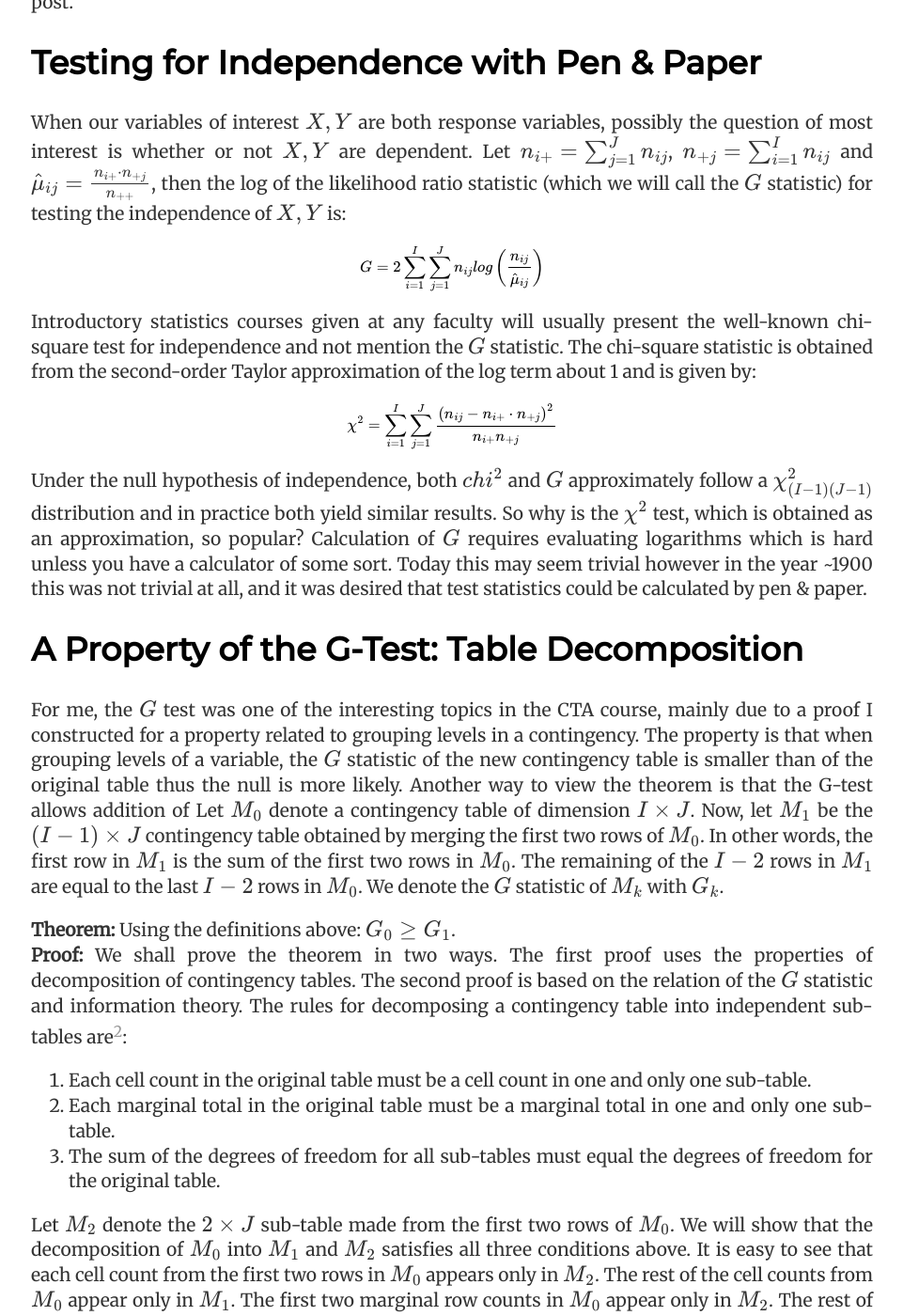
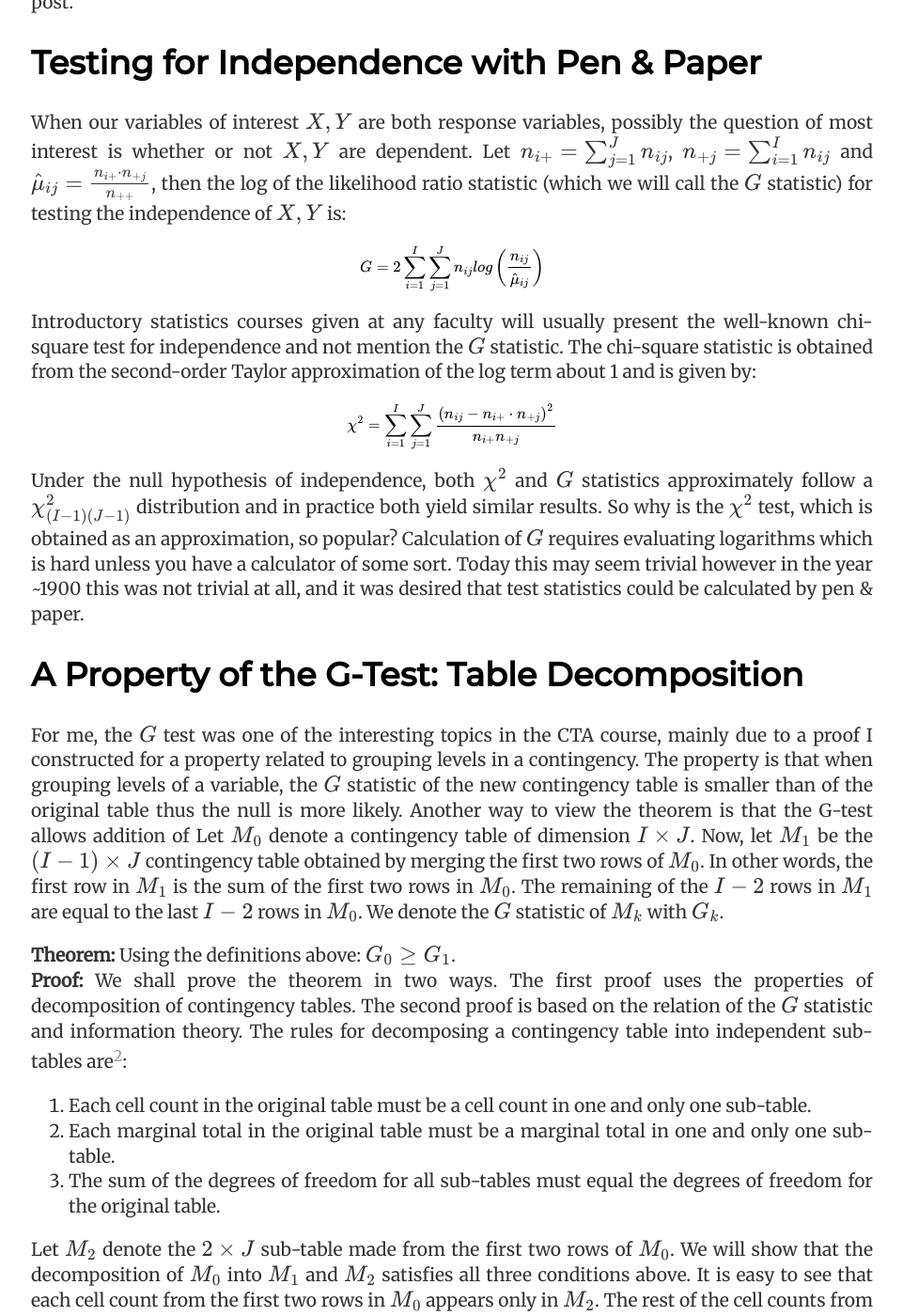
Before and after one commit to nirryde/nirryde.github.io, a Jekyll site: the page built from _posts/2020-10-04-Groupping Levels in Contingency and Independence.md, in a window 1280 px wide and 1400 px high, scrolled down 853 px. Shown: the whole window at 94% size, without its empty margins (159-1120 px from the left). Built offline with Jekyll 4.4.1, drawn with Linux system fonts in a browser that asks for light colours; formulas are drawn with MathJax 3; some of the changed text lies outside the part shown.

Commit message:
Update 2020-10-04-Groupping Levels in Contingency and Independence.md

```diff
--- a/_posts/2020-10-04-Groupping Levels in Contingency and Independence.md
+++ b/_posts/2020-10-04-Groupping Levels in Contingency and Independence.md
@@ -16,13 +16,13 @@
 
 When our variables of interest $$X,Y$$ are both response variables, possibly the question of most interest is whether or not $$X,Y$$ are dependent. Let $$n_{i+}=\sum_{j=1}^{J}n_{ij}$$, $$n_{+j}=\sum_{i=1}^{I}n_{ij}$$ and $$\hat{\mu}_{ij}=\frac{n_{i+}\cdot n_{+j}}{n_{++}} $$, then the log of the likelihood ratio statistic (which we will call the $$G$$ statistic) for testing the independence of $$X,Y$$ is:
 
-$$G=2 \sum_{i=1}^{I} \sum_{j=1}^{J} n_{ij} log \left( \frac{n_{ij}}{\hat{\mu}_{ij}} \right)$$
+$$G = 2 \sum_{i=1}^{I} \sum_{j=1}^{J} n_{ij} log \left( \frac{n_{ij}}{\hat{\mu}_{ij}} \right)$$
 
 Introductory statistics courses given at any faculty will usually present the well-known chi-square test for independence and not mention the $$G$$ statistic. The chi-square statistic is obtained from the second-order Taylor approximation of the log term about 1 and is given by:
 
 $$\chi^2= \sum_{i=1}^{I}\sum_{j=1}^{J} \frac{\left(n_{ij}-n_{i+}\cdot n_{+j} \right)^2}{ n_{i+}n_{+j}}$$
 
-Under the null hypothesis of independence, both $$chi^2$$ and $$G$$ approximately follow a $$\chi^2_{(I-1)(J-1)}$$ distribution and in practice both yield similar results. So why is the $$\chi^2$$ test, which is obtained as an approximation, so popular? Calculation of $$G$$ requires evaluating logarithms which is hard unless you have a calculator of some sort. Today this may seem trivial however in the year ~1900 this was not trivial at all, and it was desired that test statistics could be calculated by pen & paper.
+Under the null hypothesis of independence, both $$\chi^2$$ and $$G$$ statistics approximately follow a $$\chi^2_{(I-1)(J-1)}$$ distribution and in practice both yield similar results. So why is the $$\chi^2$$ test, which is obtained as an approximation, so popular? Calculation of $$G$$ requires evaluating logarithms which is hard unless you have a calculator of some sort. Today this may seem trivial however in the year ~1900 this was not trivial at all, and it was desired that test statistics could be calculated by pen & paper.
 
 A Property of the G-Test: Table Decomposition
 ---------------------------------------------
@@ -46,36 +46,36 @@
 Finally, $$M_0$$ has $$(I-1)(J-1)$$ degrees of freedom. $$M_1$$ has $$(I-2)(J-1)$$ degrees of freedom and $$M_2$$ has $$2(J-1)$$ degrees of freedom. It follows that the sum of degrees of freedom of $$M_1,M_2$$ is equal to the degrees of freedom of $$M_0$$.
 Since the decomposition of $$M_0$$ into $$M_1,M_2$$ satisfies all of the three decomposition rules, it follows that $$G_0=G_1+G_2$$. The result now follows from the fact that $$G_k \geq 0$$ hence $$G_0 \geq G_1$$.
 
-For the algebraic proof, let $$pi_{ij}=n_{ij}/n_{++}$$. Notice we can write $$G_0$$ as: \
+For the algebraic proof, let $$pi_{ij}=n_{ij}/n_{++}$$. Notice we can write $$G_0$$ as:
 
-$$G_0=2n_{++}\sum_{i=1}^{I}\sum_{j=1}^{J}\pi_{ij}log \left( \frac{\pi_{ij}}{\pi_{i+}\pi_{+j}} \right)$$ \
+$$G_0=2n_{++}\sum_{i=1}^{I}\sum_{j=1}^{J}\pi_{ij}log \left( \frac{\pi_{ij}}{\pi_{i+}\pi_{+j}} \right)$$
 
-By the definition of $$M_1$$ we can write: \
+By the definition of $$M_1$$ we can write:
 
-$$G_1=2\sum_{i=3}^{I}\sum_{j=1}^{J}n_{ij}log \left( \frac{n_{ij}}{\hat{\mu}_{ij}} \right)+2\sum_{j=1}^{J}\left(n_{1j}+n_{2j}\right)log \left(\frac{ n_{1j}+n_{2j}}{\hat{\mu}_{1j}+\hat{\mu}_{2j}}\right) $$ \
+$$G_1=2\sum_{i=3}^{I}\sum_{j=1}^{J}n_{ij}log \left( \frac{n_{ij}}{\hat{\mu}_{ij}} \right)+2\sum_{j=1}^{J}\left(n_{1j}+n_{2j}\right)log \left(\frac{ n_{1j}+n_{2j}}{\hat{\mu}_{1j}+\hat{\mu}_{2j}}\right) $$
 
-$$=2n_{++}\sum_{i=3}^{I}\sum_{j=1}^{J}\pi_{ij} log \left( \frac{\pi_{ij}}{\pi_{i+}\pi_{+j}} \right)+2n_{++}\sum_{j=1}^{J}\left(\pi_{1j}+\pi_{2j}\right) log \left(\frac{\pi_{1j}+\pi_{2j}}{\left( \pi_{1+}\pi_{2+} \right) \pi_{+j}} \right)$$ \
+$$=2n_{++}\sum_{i=3}^{I}\sum_{j=1}^{J}\pi_{ij} log \left( \frac{\pi_{ij}}{\pi_{i+}\pi_{+j}} \right)+2n_{++}\sum_{j=1}^{J}\left(\pi_{1j}+\pi_{2j}\right) log \left(\frac{\pi_{1j}+\pi_{2j}}{\left( \pi_{1+}\pi_{2+} \right) \pi_{+j}} \right)$$
 
-Using the expressions above for $$G_0, G_1$$, we can write: \
+Using the expressions above for $$G_0, G_1$$, we can write:
 
-$$\frac{1}{2n_{++}}\left( G_0-G_1 \right)=\sum_{i=1}^{2}\sum_{j=1}^{J}\pi_{ij} \left( log \left( \frac{\pi_{ij}}{\pi_{i+}\pi_{+j}} \right) – log \left( \frac{\pi_{1j}+\pi_{2j}}{\left( \pi_{1+}+\pi_{2+} \right)\pi_{+j}}\right) \right)$$ \
+$$\frac{1}{2n_{++}}\left( G_0-G_1 \right)=\sum_{i=1}^{2}\sum_{j=1}^{J}\pi_{ij} \left( log \left( \frac{\pi_{ij}}{\pi_{i+}\pi_{+j}} \right) – log \left( \frac{\pi_{1j}+\pi_{2j}}{\left( \pi_{1+}+\pi_{2+} \right)\pi_{+j}}\right) \right)$$
 
-$$=\sum_{i=1}^{2}\sum_{j=1}^{J}\pi_{ij} \left( log \left( \frac{\pi_{ij}}{\pi_{i+}} \right) -log \left(\frac{\pi_{1j}+\pi_{2j}}{\pi_{1+}+\pi_{2+}} \right) \right)$$ \
+$$=\sum_{i=1}^{2}\sum_{j=1}^{J}\pi_{ij} \left( log \left( \frac{\pi_{ij}}{\pi_{i+}} \right) -log \left(\frac{\pi_{1j}+\pi_{2j}}{\pi_{1+}+\pi_{2+}} \right) \right)$$
 
-$$=\sum_{i=1}^{2}\sum_{j=1}^{J}\pi_{ij} \left( log \left( \frac{\pi_{ij}}{\pi_{1j}+\pi{2j}} \right) -log \left(\frac{\pi_{i+}}{\pi_{1+}+\pi_{2+}} \right) \right)$$ \
+$$=\sum_{i=1}^{2}\sum_{j=1}^{J}\pi_{ij} \left( log \left( \frac{\pi_{ij}}{\pi_{1j}+\pi{2j}} \right) -log \left(\frac{\pi_{i+}}{\pi_{1+}+\pi_{2+}} \right) \right)$$
 
-Recall that the log-sum inequality states that for any sets of non-negative numbers: $$(x_i)_{i=1}^{n},(y_i)_{i=1}^{n}$$ with $$x=\sum_{i=1}^{n}, y=\sum_{i=1}^{n}$$ the following inequality holds: \
+Recall that the log-sum inequality states that for any sets of non-negative numbers: $$(x_i)_{i=1}^{n},(y_i)_{i=1}^{n}$$ with $$x=\sum_{i=1}^{n}, y=\sum_{i=1}^{n}$$ the following inequality holds:
 
-$$\sum_{i=1}^{n}x_i log \left(\frac{x_i}{y_i} \right) \geq x \cdot log \left(\frac{x}{y} \right)$$ \
+$$\sum_{i=1}^{n}x_i log \left(\frac{x_i}{y_i} \right) \geq x \cdot log \left(\frac{x}{y} \right)$$
 
 With equality if and only if $$x_i /y_i$$ are equal for all $$i$$. In our case, this would imply that the first two rows of $$M_0$$ are linearly dependent.
-Applying the log-sum inequality to the last expression for $$0.5n_{++}^{-1}(G_0-G_1)$$ yields: \
+Applying the log-sum inequality to the last expression for $$0.5n_{++}^{-1}(G_0-G_1)$$ yields:
 
-$$\sum_{j=1}^{J}\pi_{ij}\log \left( \frac{\pi_{ij}}{\pi_{1j}+\pi{2j}} \right) \geq \pi_{i+}log \left( \frac{\pi_i+}{\pi_{1+}+ \pi_{2+}} \right)$$ \
+$$\sum_{j=1}^{J}\pi_{ij}\log \left( \frac{\pi_{ij}}{\pi_{1j}+\pi{2j}} \right) \geq \pi_{i+}log \left( \frac{\pi_i+}{\pi_{1+}+ \pi_{2+}} \right)$$
 
-By plugging the RHS in the inequality above in the expression $$0.5n_{++}^{-1}(G_0-G_1)$$ we obtain: \
+By plugging the RHS in the inequality above in the expression $$0.5n_{++}^{-1}(G_0-G_1)$$ we obtain:
 
-$$\frac{1}{2n_++}\left( G_0-G_1 \right) \geq \sum_{i=1}^{2} \left( \pi_{i+} log \left( \frac{\pi_{i+}}{\pi_{1+}+\pi_{2+}} \right) - \sum_{j=1}^{J}\pi_{ij} log \left( \frac{\pi_{i+}}{\pi_{1+}+\pi_{2+}} \right) \right)=0$$ \
+$$\frac{1}{2n_++}\left( G_0-G_1 \right) \geq \sum_{i=1}^{2} \left( \pi_{i+} log \left( \frac{\pi_{i+}}{\pi_{1+}+\pi_{2+}} \right) - \sum_{j=1}^{J}\pi_{ij} log \left( \frac{\pi_{i+}}{\pi_{1+}+\pi_{2+}} \right) \right)=0$$
 
 It can now be seen that: $$G_0 \geq G_1$$. Due to the condition of equality in the log-sum inequality, $$G_0=G_1$$ when the first two rows of $$M_0$$ are linearly dependent.
 
```
